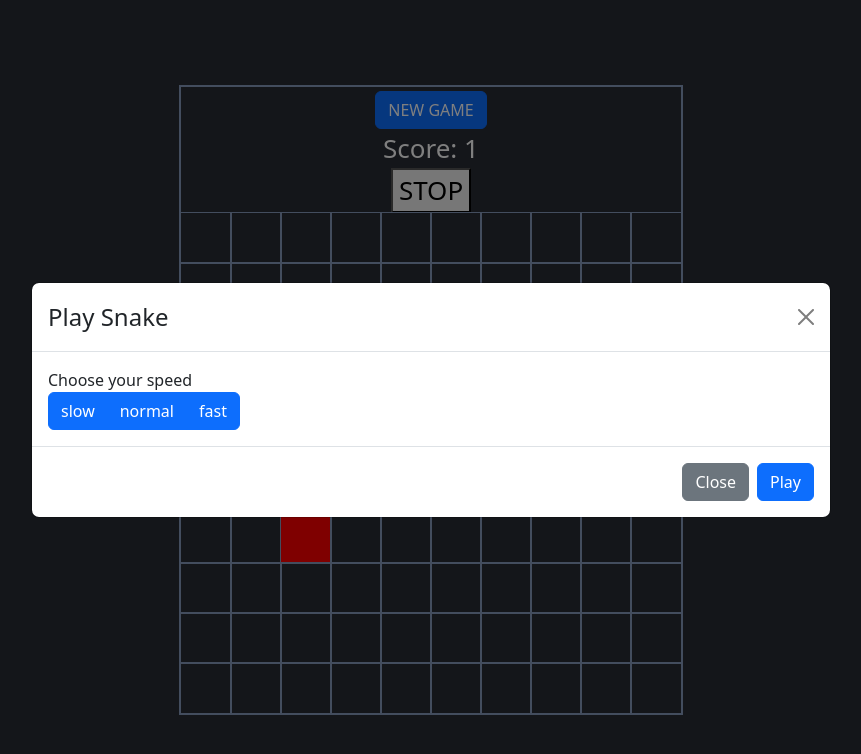
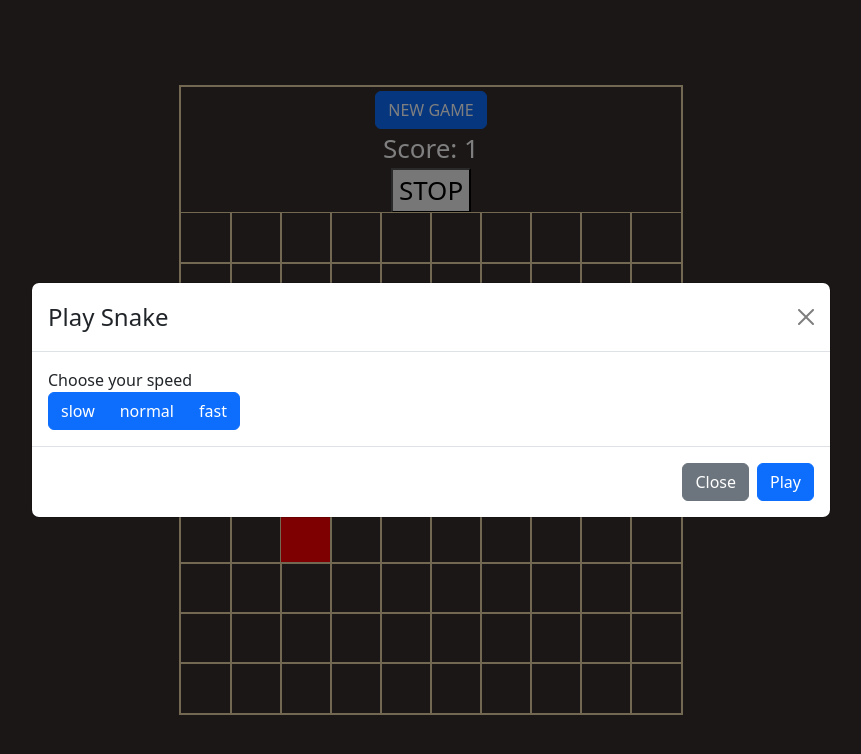
Before and after one commit to Lilandau/snake, a React (Create React App) app: page / in a window 1280 px wide. Shown: the top 754 px of the page, without its empty margins (209-1070 px from the left). Built offline with nearby package versions, Linux system fonts and the light colour scheme.

Commit message:
started to change color-scheme

```diff
--- a/src/App.css
+++ b/src/App.css
@@ -1,6 +1,6 @@
 .App {
   text-align: center;
-  background-color: #282c34;
+  background-color: #392F2F;
   min-height: 100vh;
   display: flex;
   flex-direction: column;
--- a/src/Board/Board.css
+++ b/src/Board/Board.css
@@ -1,5 +1,5 @@
 .snakeBoard{
-    outline: 2px solid rgb(134, 154, 189);
+    outline: 2px solid #E6D3A7;
 }
 
 .snakeBoardRow{
@@ -9,16 +9,16 @@
 .snakeBordCell{
     width: 50px;
     height: 50px;
-    outline: 1px solid rgb(134, 154, 189);
+    outline: 1px solid #E6D3A7;
     display: inline-block
 }
 
 
 .snake-cell{
-    background-color: blue;
+    background-color: #59A985;
 }
 .snake-head{
-    background-color: darkblue;
+    background-color: #3A7563;
 }
 
 .food-cell{
```
